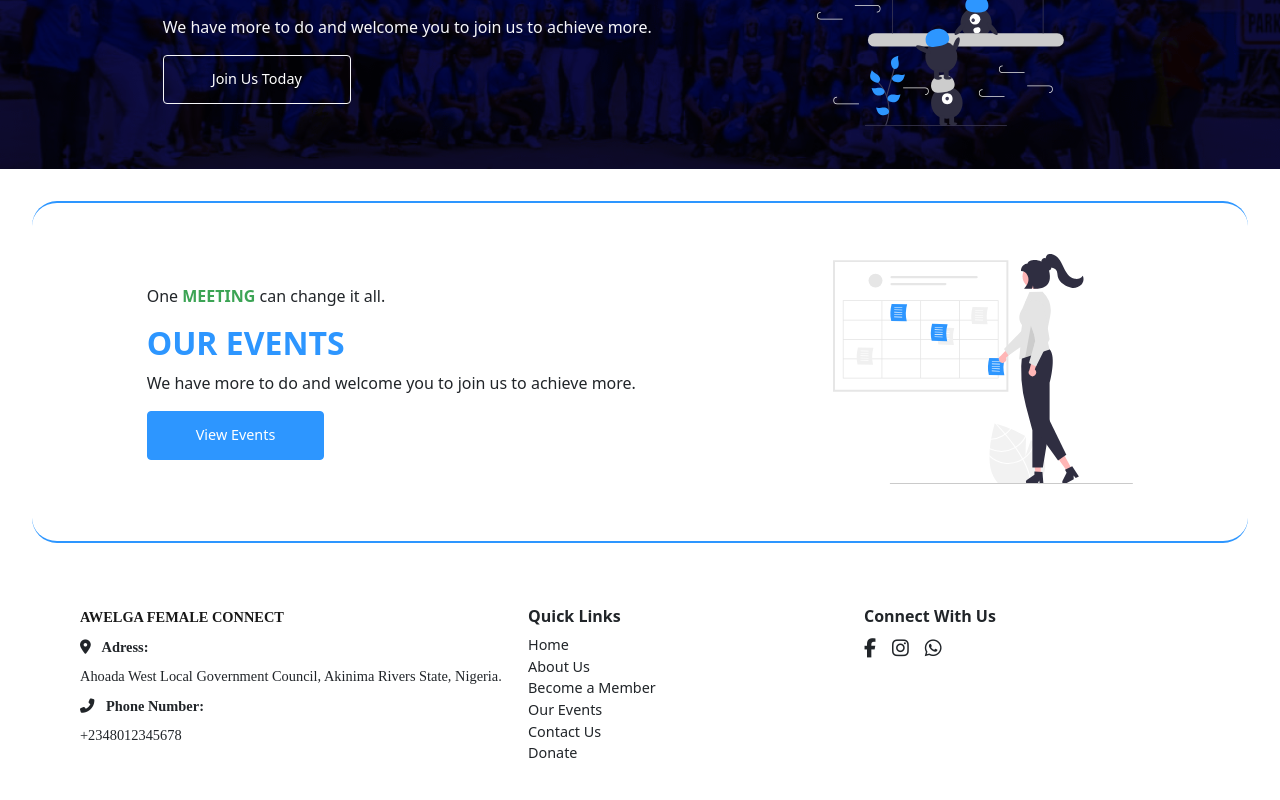
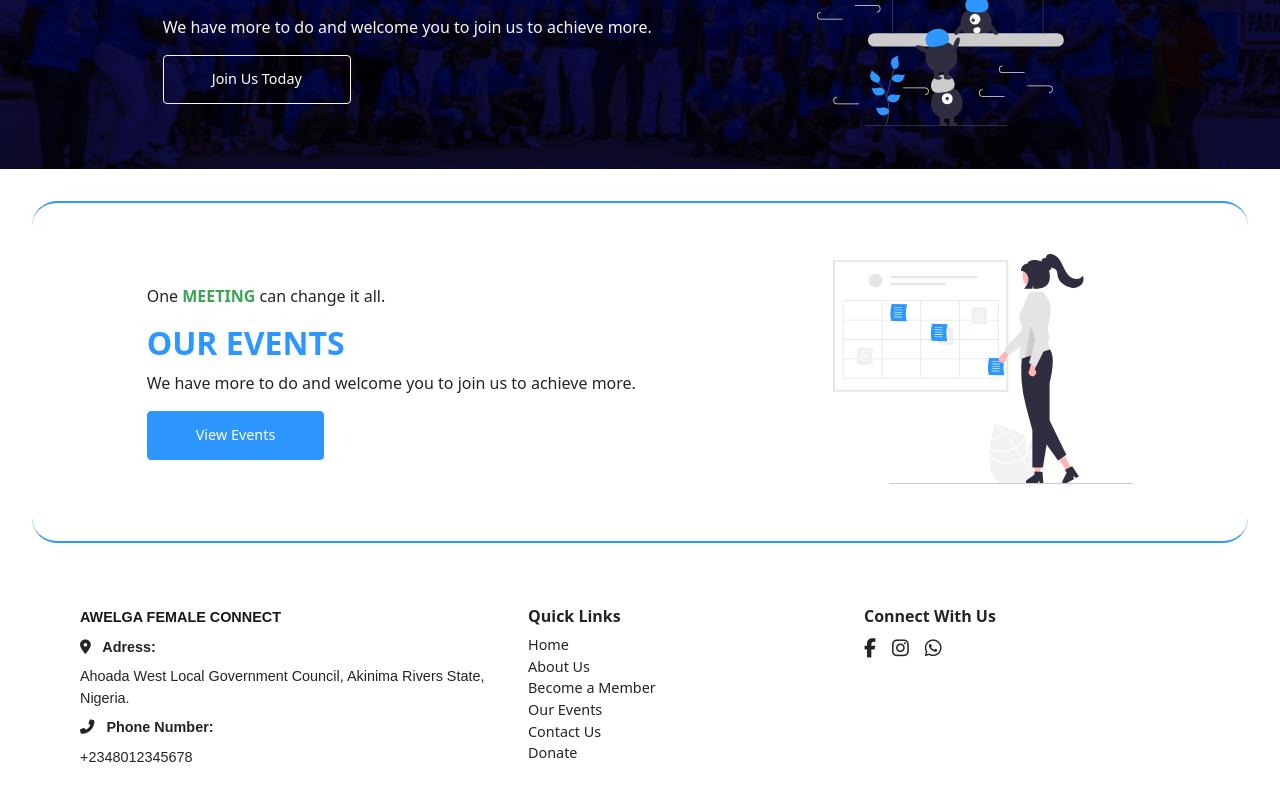
Before and after one commit to buezrico/afc, a Next.js app: page / in a window 1280 px wide. Shown: the part 2717-3517 px from the top of the page. Built offline with nearby package versions, Linux system fonts and the light colour scheme.

Commit message:
fixing font

```diff
--- a/styles/contact.scss
+++ b/styles/contact.scss
@@ -1,7 +1,7 @@
 @import "./variable";
 
 .contact {
-  font-family: "Montserrat";
+  font-family: "Montserrat", sans-serif;
   .contact-wrapper {
     .inner {
       padding: 5rem;
```
